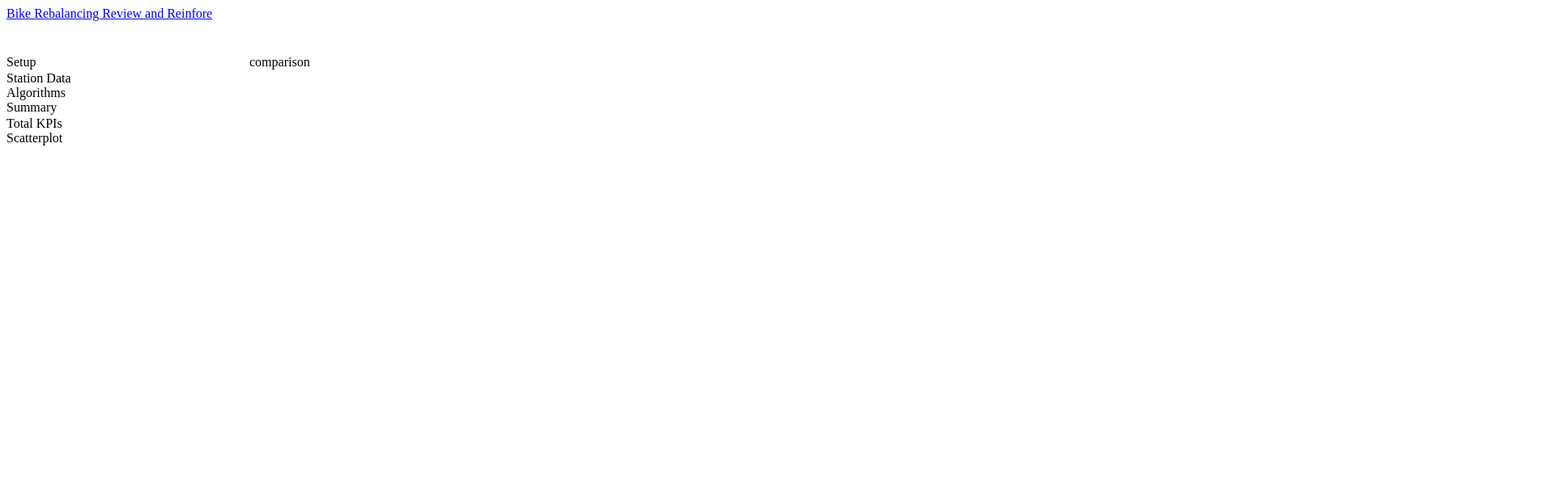
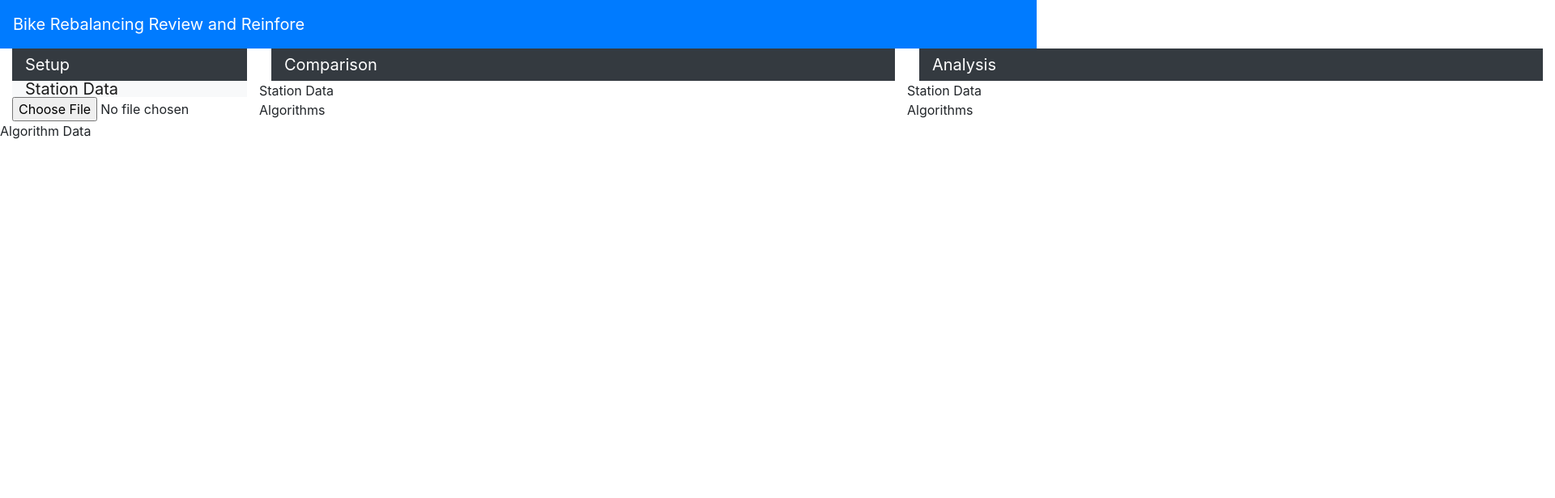
Before and after one commit to skwn-j/brrr, a React (Create React App) app: page / in a window 1280 px wide. Shown: the top 616 px of the page at 81% size, 1920 px wide, since content can reach past the window. Built offline with nearby package versions, Linux system fonts and the light colour scheme.

Commit message:
file upload

```diff
--- a/package.json
+++ b/package.json
@@ -6,6 +6,7 @@
     "@testing-library/jest-dom": "^4.2.4",
     "@testing-library/react": "^9.3.3",
     "@testing-library/user-event": "^7.1.2",
+    "bootstrap": "^4.4.1",
     "d3": "^5.14.2",
     "deck.gl": "^7.3.8",
     "react": "^16.12.0",
--- a/src/App.js
+++ b/src/App.js
@@ -1,5 +1,7 @@
 import React, { Component } from 'react';
 
+// bootstrap
+import 'bootstrap/dist/css/bootstrap.min.css';
 //react-bootstrap
 import Navbar from 'react-bootstrap/Navbar';
 import Row from 'react-bootstrap/Row';
@@ -7,7 +9,8 @@ import Col from 'react-bootstrap/Col';
 
 //components
 import Setup from './components/SetupComponent';
-import Summary from './components/SummaryComponent';
+import Comparison from './components/ComparisonComponent';
+import Analysis from './components/AnalysisComponent';
 
 class App extends Component {
 
@@ -15,26 +18,31 @@ class App extends Component {
 	render() {
 		return (
 			<>
-				<Navbar bg="dark" variant="dark" fixed='top' style={{ position: 'relative', height: 60 }}>
+				<Navbar bg="primary" variant="dark" fixed='top' style={{ position: 'relative', height: 60 }}>
 					<Navbar.Brand href="#home">
 						{' Bike Rebalancing Review and Reinfore '}
 					</Navbar.Brand>
 				</Navbar>
+				<Row style={{ width: 1920 }} noGutters={true}>
+					<Col id='setup-wrapper' className='setup'
+						md ={{span: 2}} style={{ padding: '0px', float: 'left' }}>
+						<Setup>
 
-				<Row>
-					<Col id='setup-wrapper' className='setup'
-						style={{ width: 300, height: 1000, padding: '0px', float: 'left' }}>
-						<Setup></Setup>
-						<Summary></Summary>
-						</Col>
+						</Setup>
+					</Col>
 					<Col id='comparison-wrapper' className='comparison'
-						style={{ width: 700, height: 1000, padding: '0px', float: 'left' }}>
-						comparison
-						</Col>
+						md ={{span: 5}}style={{ padding: '0px', float: 'left' }}>
+						<Comparison>
+
+						</Comparison>
+
+					</Col>
 					<Col id='analysis-wrapper' className='analysis'
-						style={{ width: 700, height: 1000, padding: '0px', float: 'left' }}>
-						analysis
-						</Col>
+						md ={{span: 5}}style={{ padding: '0px', float: 'left' }}>
+						<Analysis>
+
+						</Analysis>
+					</Col>
 				</Row>
 			</>
 		)
--- /dev/null
+++ b/src/components/AnalysisComponent.js
@@ -0,0 +1,39 @@
+import React, { Component } from 'react';
+
+// react-bootstrap
+import 'bootstrap/dist/css/bootstrap.min.css';
+import Container from 'react-bootstrap/Container';
+import Row from 'react-bootstrap/Row';
+import Navbar from 'react-bootstrap/Navbar';
+class Analysis extends Component {
+
+    constructor(props) {
+        super(props);
+    }
+
+    render() {
+        // console.log('navigation: render');
+        return (
+            <Container>
+                <Navbar bg="dark" variant="dark" fixed='top' style={{ position: 'relative', height: 40 }}>
+							<Navbar.Brand >
+								{' Analysis '}
+							</Navbar.Brand>
+						</Navbar>
+                <Row>
+                    Station Data
+                </Row>
+                <Row>
+                    Algorithms
+                </Row>
+                <Row>
+
+                </Row>
+
+            </Container>
+
+        )
+    }
+}
+
+export default Analysis;
--- /dev/null
+++ b/src/components/ComparisonComponent.js
@@ -0,0 +1,39 @@
+import React, { Component } from 'react';
+
+// react-bootstrap
+import 'bootstrap/dist/css/bootstrap.min.css';
+import Container from 'react-bootstrap/Container';
+import Row from 'react-bootstrap/Row';
+import Navbar from 'react-bootstrap/Navbar';
+class Comparison extends Component {
+
+    constructor(props) {
+        super(props);
+    }
+
+    render() {
+        // console.log('navigation: render');
+        return (
+            <Container>
+                <Navbar bg="dark" variant="dark" fixed='top' style={{ position: 'relative', height: 40 }}>
+							<Navbar.Brand>
+								{' Comparison '}
+							</Navbar.Brand>
+						</Navbar>
+                <Row>
+                    Station Data
+                </Row>
+                <Row>
+                    Algorithms
+                </Row>
+                <Row>
+
+                </Row>
+
+            </Container>
+
+        )
+    }
+}
+
+export default Comparison;
--- a/src/components/SetupComponent.js
+++ b/src/components/SetupComponent.js
@@ -1,7 +1,34 @@
 import React, { Component } from 'react';
+
+// react-bootstrap
+import 'bootstrap/dist/css/bootstrap.min.css';
 import Container from 'react-bootstrap/Container';
 import Row from 'react-bootstrap/Row';
 import Navbar from 'react-bootstrap/Navbar';
+
+
+const StationDataReceiver = () => {
+    return (
+        <Container>
+            <Navbar expand="sm" variant="light" bg="light" style={{ position: 'relative', height: 20  }}>
+                <Navbar.Brand href="#"> Station Data </Navbar.Brand>
+            </Navbar>
+            <input type='file' name='Stations' onChange={e => console.log(e.target.files[0])}></input>
+        </Container>
+    )
+}
+
+const AlgorithmDataReceiver = () => {
+    return (
+        <Container>
+            <input type='file' name='Inventory' onChange={e => console.log(e.target)}></input>
+            <input type='file' name='Demand' onChange={e => console.log(e.target)}></input>
+            <input type='file' name='Route' onChange={e => console.log(e.target)}></input>
+        </Container>
+    )
+}
+
+
 class Setup extends Component {
 
     constructor(props) {
@@ -12,17 +39,16 @@ class Setup extends Component {
         // console.log('navigation: render');
         return (
             <Container>
-                <Navbar bg="dark" style={{ height: 20 }}>
+                <Navbar bg="dark" variant="dark" fixed='top' style={{ position: 'relative', height: 40 }}>
                     <Navbar.Brand>
-                        Setup
+                        {' Setup '}
                     </Navbar.Brand>
-
                 </Navbar>
                 <Row>
-                    Station Data
+                    <StationDataReceiver></StationDataReceiver>
                 </Row>
                 <Row>
-                    Algorithms
+                    Algorithm Data
                 </Row>
                 <Row>
 
```
Also changed, not shown: 1 other file (tests, documents, lock files or other folders).
